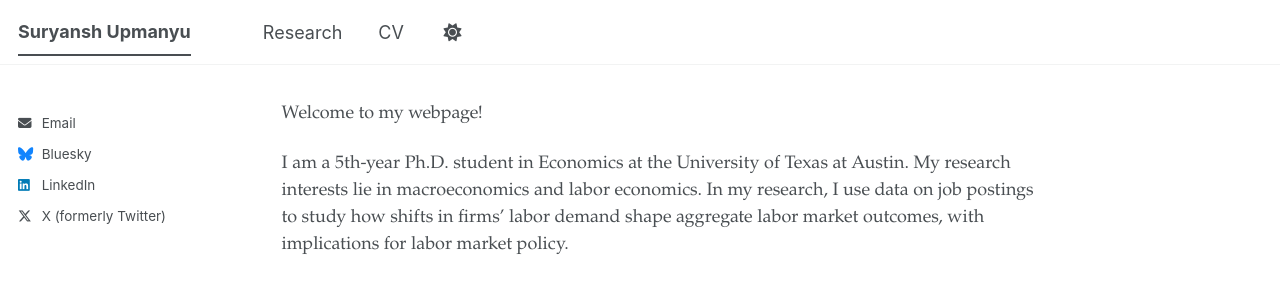
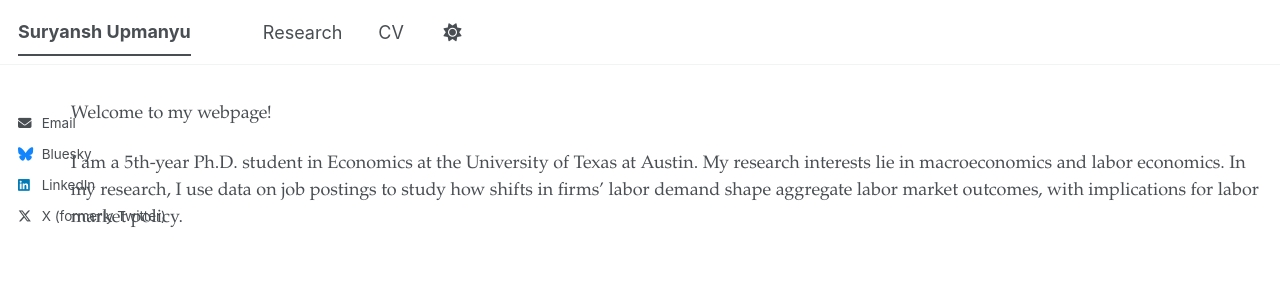
Before and after one commit to upmanyu-suryansh/upmanyu-suryansh.github.io, a Jekyll site: the page built from _pages/about.md, in a window 1280 px wide. Shown: the top 300 px of the page. Built offline with Jekyll 4.4.1, drawn with Linux system fonts in a browser that asks for light colours; a script bundle is joined from its source files by our own code; library files that are not in the unit come from our copies.

Commit message:
Refactor page layout styles for responsiveness

```diff
--- a/assets/css/main.scss
+++ b/assets/css/main.scss
@@ -58,12 +58,14 @@
   display: none;
 }
 
-.page {
-  max-width: 3000px;  /* try different values here */
+#main {
+  max-width: 100%;
 }
 
-.page__inner-wrap {
-  max-width: 3000px;  /* keep this the same as above */
+article.page {
+  width: 100%;
+  max-width: 100%;
+  padding-right: 0;
 }
 
 .page__title {
```
